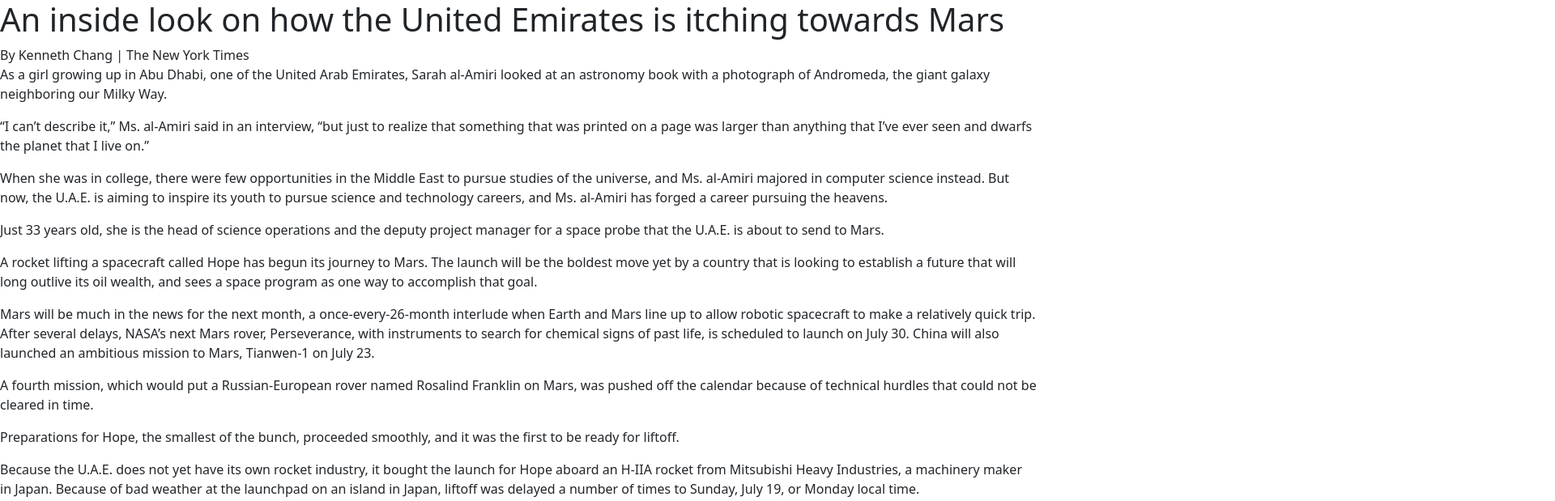
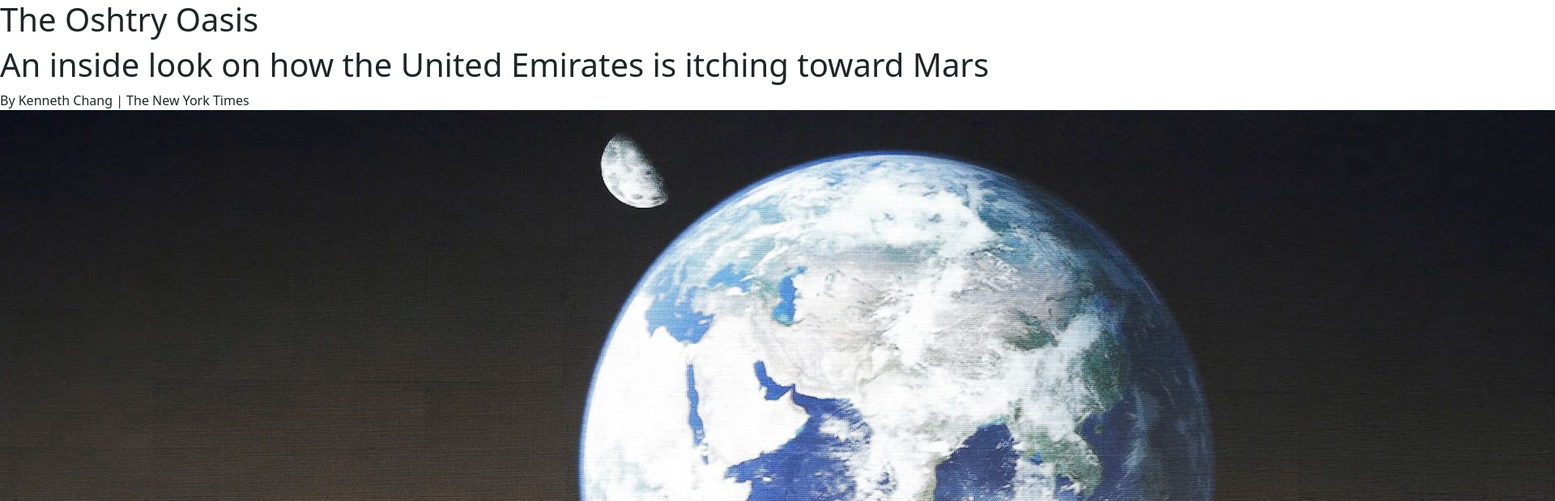
Before and after one commit to Soshtry/Sam-Oshtry-Jour352, a plain HTML site: page Oshtrylayout/index.html in a window 1280 px wide. Shown: the top 619 px of the page at 81% size, 1920 px wide, since content can reach past the window. Drawn offline with nearby package versions, Linux system fonts and the light colour scheme.

Commit message:
changes to css style for midterm review
Made changes to css style for midterm review but don't seem to be working

```diff
--- a/Oshtrylayout/index.html
+++ b/Oshtrylayout/index.html
@@ -20,14 +20,26 @@
 
     <body>
       <!-- masthead-->
+
+      <header class="masthead">
+          <h1 class="masthead-heading">The Oshtry Oasis</h1>
+      </header>
+      <section></section>
+      <section></section>
+      <section></section>
+      <footer></footer>
+
       <!-- content begins her-->
 
       <div id="content">
 
-
-      <h1>An inside look on how the United Emirates is itching towards Mars</h1>
+      <h1>An inside look on how the United Emirates is itching toward Mars</h1>
 
       <div id="byline"> By Kenneth Chang | The New York Times </div>
+
+        <img src="images/uae-mars2.jpg" alt="Scientists giving presentation (New York Times)"
+
+        <p>Scientists giving presentation at conference (New York Times)</p>
 
       <p>As a girl growing up in Abu Dhabi, one of the United Arab Emirates, Sarah al-Amiri looked at an astronomy book with a photograph of Andromeda, the giant galaxy neighboring our Milky Way.</p>
 
@@ -36,6 +48,8 @@
       <p>When she was in college, there were few opportunities in the Middle East to pursue studies of the universe, and Ms. al-Amiri majored in computer science instead. But now, the U.A.E. is aiming to inspire its youth to pursue science and technology careers, and Ms. al-Amiri has forged a career pursuing the heavens.</p>
 
       <p>Just 33 years old, she is the head of science operations and the deputy project manager for a space probe that the U.A.E. is about to send to Mars.</p>
+
+      <img src="images/uae-mars1.jpg" alt="woman sitting on couch"
 
       <p>A rocket lifting a spacecraft called Hope has begun its journey to Mars. The launch will be the boldest move yet by a country that is looking to establish a future that will long outlive its oil wealth, and sees a space program as one way to accomplish that goal.</p>
 
@@ -65,6 +79,8 @@
       <p>“It’s about starting getting the ball rolling,” Mr. Sharaf said, “and creating that disruptive change, and changing the mind-set.”</p>
 
       <p>The Emirates previously built and launched three earth-observing satellites, collaborating with a South Korean manufacturer and gradually taking on greater shares of the engineering. The country even has a nascent human spaceflight program. Last year, the U.A.E. bought a seat on a Russian Soyuz rocket and sent its first astronaut, Hazzaa al-Mansoori, for an eight-day stay at the International Space Station.</p>
+
+      <img src="images/uae-mars3.jpg"
 
       <p>For the Mars mission, the country took a similar approach to the earlier satellites by working with the Laboratory for Atmospheric and Space Physics at the University of Colorado Boulder, where Hope was built before being sent to Dubai for testing.</p>
 
--- a/Oshtrylayout/stylesheet.css
+++ b/Oshtrylayout/stylesheet.css
@@ -1,3 +1,5 @@
+/* styles for my midterm review webpage */
+
 #content {
   margin: 0 auto;
   width: 900px:
@@ -9,11 +11,25 @@ font-size: 14px;
 font-style: italic;
 }
 
+body {
+background-color:blue;
+}
+
+.masthead {
+  background-color: blue;
+  text-align: center;
+}
+
+
 h1 {
   text-align: center;
   font-style: oblique;
   font-size: 18px;
   font-family: Helvetica;
+}
+
+img {
+  width; 30%
 }
 
 p {
```
